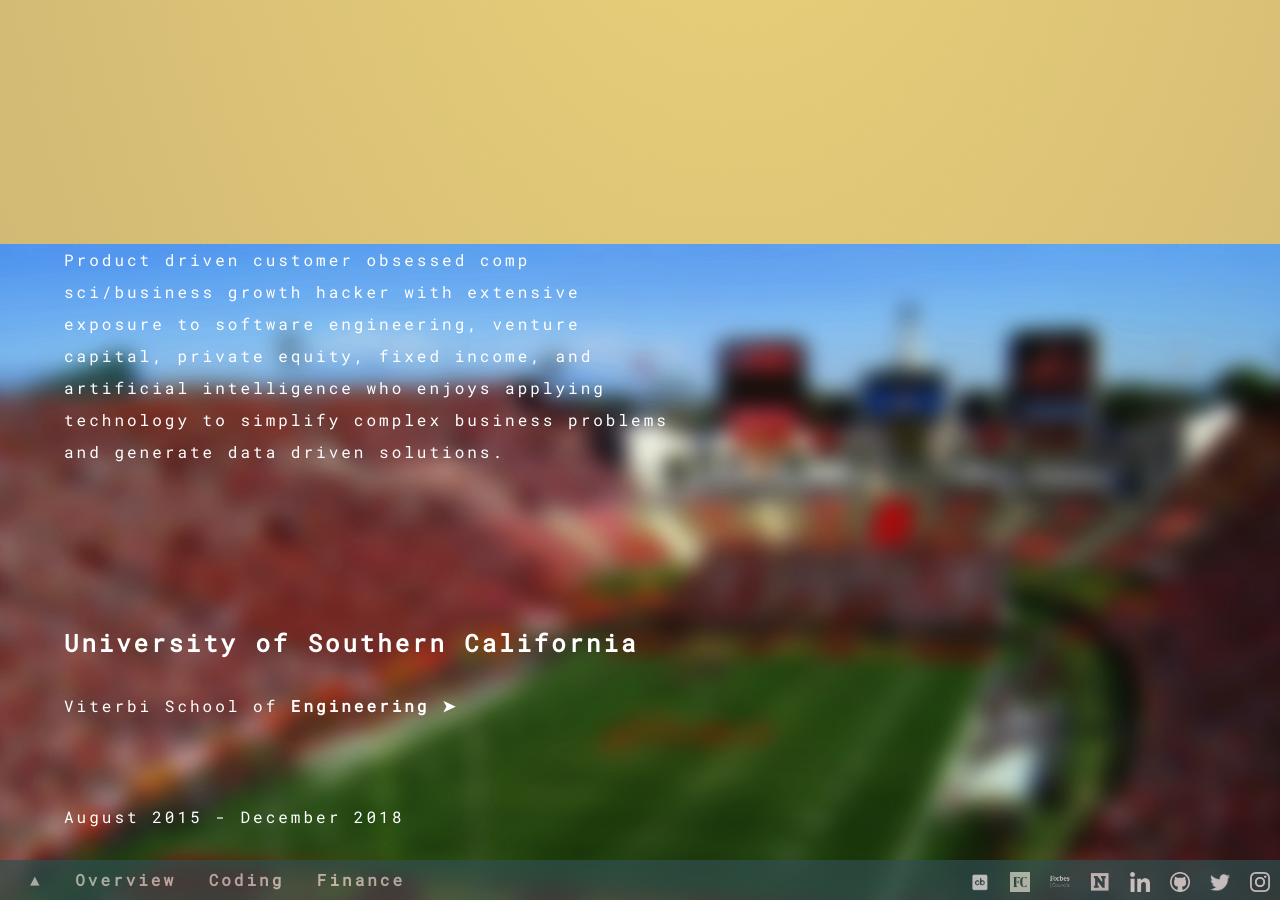
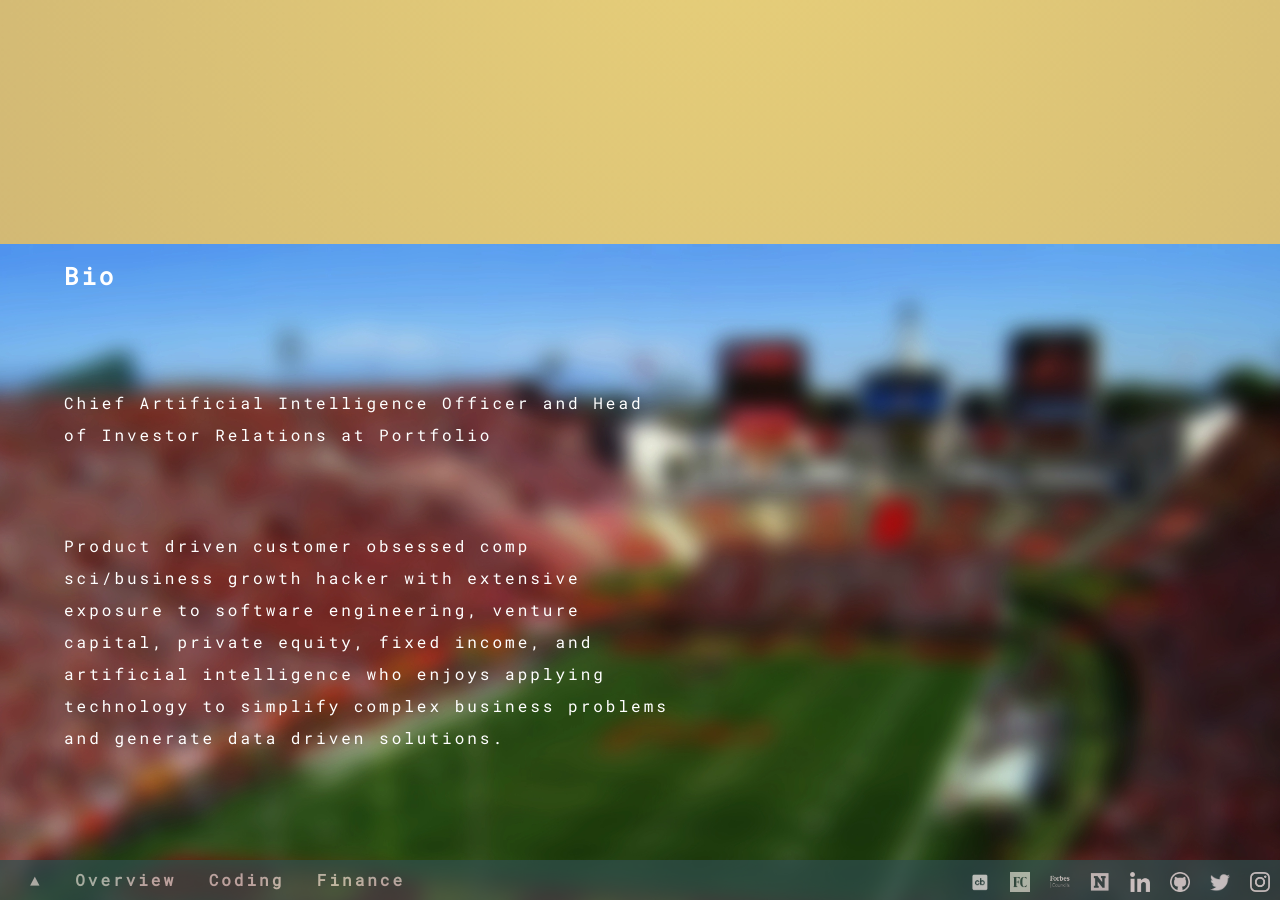
Before and after one commit to nmits/nmits.github.io, a Jekyll site: the page built from index.html, in a window 1280 px wide and 900 px high, scrolled down 1105 px. Built offline with Jekyll 4.4.1, drawn with Linux system fonts in a browser that asks for light colours; nearby versions of some CDN libraries; some of the changed text lies outside the part shown.

Commit message:
Update default.html

```diff
--- a/_layouts/default.html
+++ b/_layouts/default.html
@@ -15,7 +15,13 @@
             <a id="Overview"></a>
             <div class="titles"><h1>Overview</h1></div>
         <div class = "ContentBox SchoolText">
-            <p>Product driven customer obsessed comp sci/business growth hacker with extensive exposure to software engineering, venture capital, private equity, fixed income, and artificial intelligence who enjoys applying technology to simplify complex business problems and generate data driven solutions.</p>
+            <h2>Bio</h2>
+            <br>
+           <p>Chief Artificial Intelligence Officer and Head of Investor Relations at Portfolio</p>
+            <br>
+            <p>Product driven customer obsessed comp sci/business growth hacker with extensive exposure to software engineering,
+              venture capital, private equity, fixed income, and artificial intelligence who enjoys applying technology to simplify
+              complex business problems and generate data driven solutions.</p>
             <br><br>
             <h2>University of Southern California</h2>
             <p><a href="https://viterbischool.usc.edu/" target="_blank">Viterbi School of <b>Engineering ➤</b></a></p>
```
Also changed, not shown: other parts of _layouts/default.html (+1 -1 lines).
